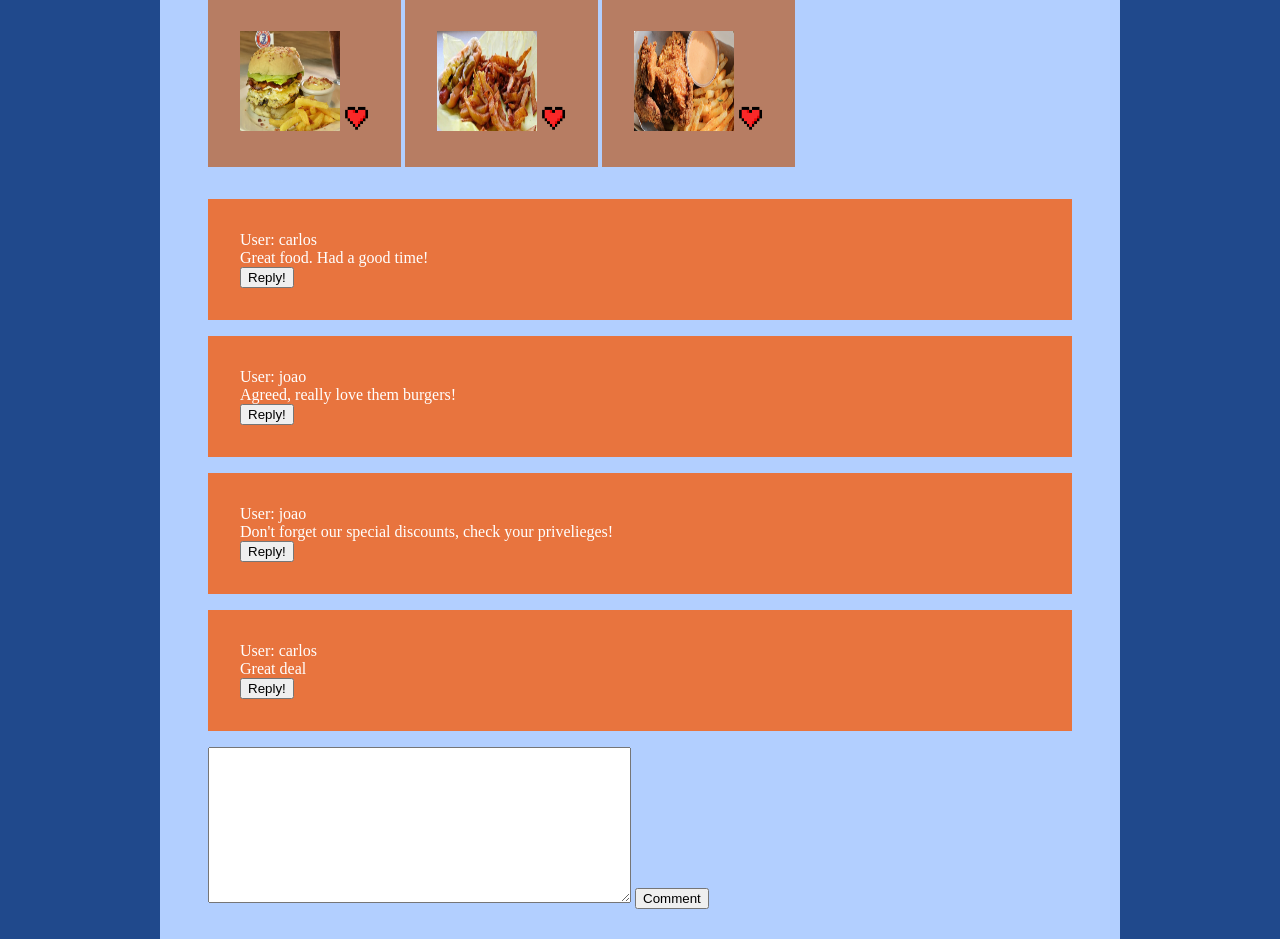
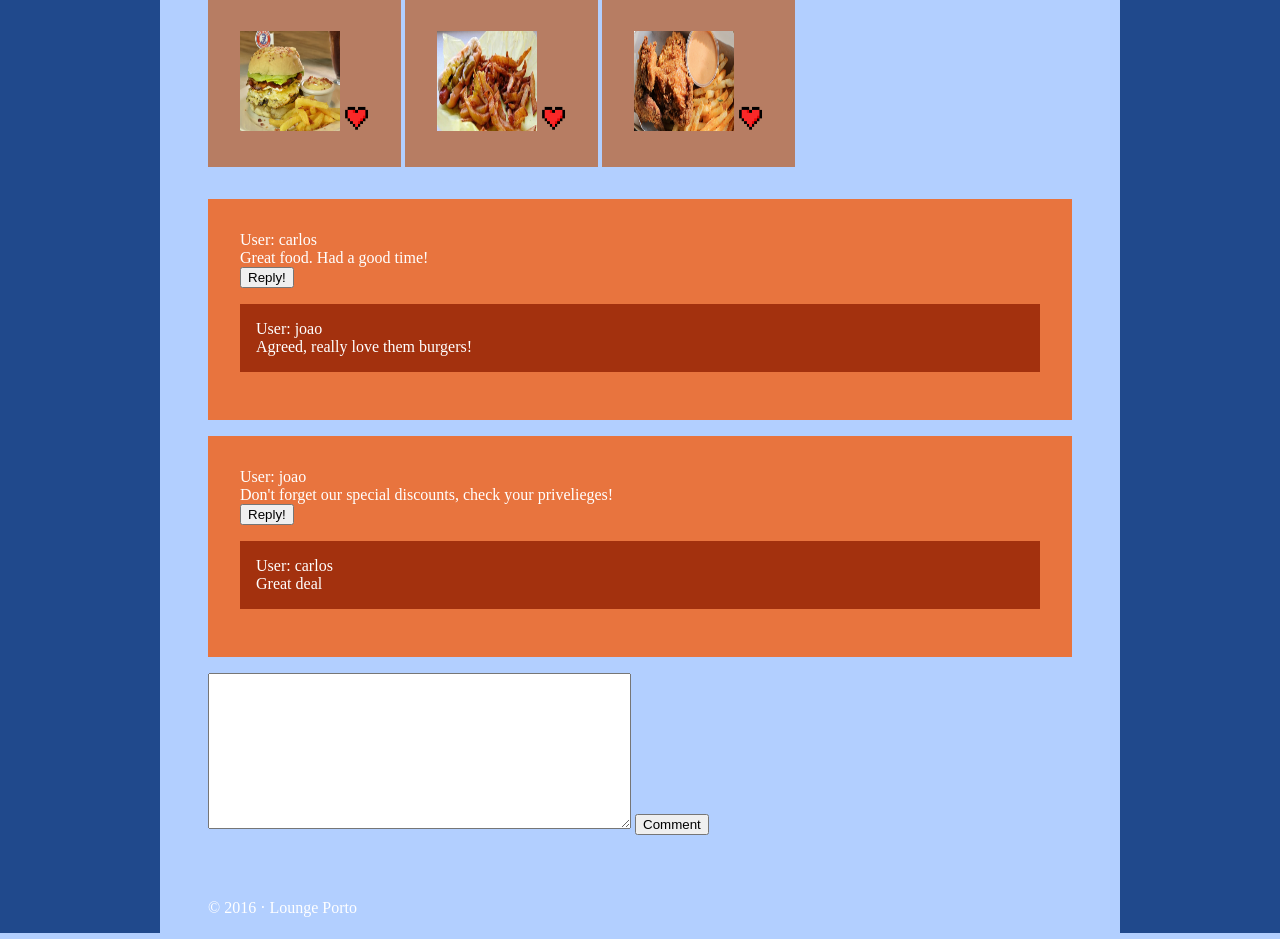
Before and after one commit to PedroTav/LTWProj, a PHP site: page /view_page.php?cat_id=1 in a window 1280 px wide. Shown: the part 699-1638 px from the top of the page. Run offline with PHP 8.4, Linux system fonts and the light colour scheme; the visitor is signed in with stand-in values (Sample User, id 1); data comes from the database, SQL or seed files in the repository; both versions use the stored data as it was after the commit.

Commit message:
Replies e bugs
Replies a funcionar,
Bugs de Criar Restaurante a  funcionar

```diff
--- a/action_create_restaurant.php
+++ b/action_create_restaurant.php
@@ -2,11 +2,12 @@
   include_once('config/init.php');
   include_once('database/restaurant.php');
 
+  $owner = $_POST[username];
   $name = trim(strip_tags($_POST['name']));
   $description = trim(strip_tags($_POST['description']));
   $type = $_POST['type'];
 
-  createRestaurant($name,$description,$type);
+  createRestaurant($name,$description,$type,$owner);
 
   header('Location: list_restaurants.php');
 ?>
--- a/css/style.css
+++ b/css/style.css
@@ -117,6 +117,20 @@ nav a {
   color: white;
 }
 
+#replies{
+  padding: 0;
+  margin: 0;
+}
+
+#replies li{
+  display: block;
+  clear: left;
+  background-color: #a3310e;
+  margin: 1em 0;
+  padding: 1em;
+  color: white;
+}
+
 #view_page_header{
    background-image: url('../images/back.png');
 }
@@ -157,6 +171,29 @@ nav a {
     color: black;
 }
 
+.dropdown-replies {
+   position: relative;
+   display: inline-block;
+}
+
+.dropdown-content-replies {
+   display: none;
+   position: absolute;
+   background-color: #bbe6f9;
+   min-width: 160px;
+   box-shadow: 0px 8px 16px 0px rgba(0,0,0,0.2);
+}
+
+.dropdown-replies:hover .dropdown-content-replies {
+   display: block;
+}
+
+.desc-replies {
+   padding: 15px;
+   text-align: center;
+   color: black;
+}
+
 
 footer {
   background-color: #b2cfff;
--- a/database/restaurant.php
+++ b/database/restaurant.php
@@ -15,11 +15,11 @@
     return $stmt->fetch();
   }
 
-  function createRestaurant($name,$description,$type) {
+  function createRestaurant($name,$description,$type,$owner) {
     global $conn;
 
-    $stmt = $conn->prepare('INSERT INTO restaurant VALUES (NULL, ?, ? , ? , ?)');
-    $stmt->execute(array(0,$name,$type,$description));
+    $stmt = $conn->prepare('INSERT INTO restaurant VALUES (NULL, ?, ? , ? , ?, ?)');
+    $stmt->execute(array(0,$name,$type,$description,$owner));
     return $stmt->fetch();
   }
 
--- a/database/review.php
+++ b/database/review.php
@@ -3,7 +3,7 @@
 function getReplies($reply) {
   global $conn;
 
-  $stmt = $conn->prepare('SELECT * FROM restaurant WHERE reply =?');
+  $stmt = $conn->prepare('SELECT * FROM reviews WHERE reply =?');
   $stmt->execute(array($reply));
   return $stmt->fetchAll();
 }
@@ -12,7 +12,15 @@ function getReplies($reply) {
     global $conn;
 
     $stmt = $conn->prepare('INSERT INTO reviews VALUES (NULL, ? , ? , ? , ?)');
-    $stmt->execute(array($username,$review,0,$cat_id));
+    $stmt->execute(array($username,$review,NULL,$cat_id));
+    return $stmt->fetch();
+  }
+
+  function createReplie($username,$review,$reply,$cat_id) {
+    global $conn;
+
+    $stmt = $conn->prepare('INSERT INTO reviews VALUES (NULL, ? , ? , ? , ?)');
+    $stmt->execute(array($username,$review,$reply,$cat_id));
     return $stmt->fetch();
   }
 
--- a/templates/create_restaurant.php
+++ b/templates/create_restaurant.php
@@ -1,6 +1,7 @@
 <section id="content">
   <h2>Add a Restaurant</h2>
   <form action="action_create_restaurant.php" method="post">
+    <input type="hidden" name="username" value="<?php $_SESSION[username]?>">
     <label>Name:
       <input type="text" name="name">
     </label>
--- a/templates/view_page.php
+++ b/templates/view_page.php
@@ -1,8 +1,6 @@
 <section id="content">
   <div id="view_page_header">
   <h1 id="view_page_header_title"><?=$restaurant['name']?> | <?=$restaurant['likes'] ?>
-
-
     <?php if(isset($_SESSION['username'])){ ?>
           <a href="action_like_restaurant.php?cat_id=<?=$restaurant['id']?>">
             <img  src="images/like.png" width="25" height="25" />
@@ -11,10 +9,6 @@
            <?php if(!isset($_SESSION['username'])){ ?>
                    <img  src="images/like.png" width="25" height="25" />
                   <?php } ?>
-
-
-
-
   </h1>
   <h3 id="description" ><?=$restaurant['description']?></h3>
   <img id="image_restaurant" src="images/restaurant<?=$restaurant['id']?>.png">
@@ -22,6 +16,7 @@
    <a class="btn"  href="edit_restaurant.php?cat_id=<?=$restaurant[id]?>">Edit</a>
   <?php } ?>
   </div>
+
 
   <ul id="menus">
    <?php foreach ($menus as $menu) { ?>
@@ -40,8 +35,13 @@
    <?php } ?>
   </ul>
 
+
+
   <ul id ="reviews">
    <?php foreach ($reviews as $review) { ?>
+
+     <?php if($review[reply]==NULL) { ?>
+ <?php $replies=getReplies($review[id])?>
 
      <li>
        <div>User:
@@ -51,15 +51,34 @@
          <?=$review['review']?>
        </div>
 
-
-
-         <?php if (isset($_SESSION['username'])) {?>
-         <button type="button">Reply!</button>
-         <?php } ?>
-     </li>
+       <?php if (isset($_SESSION['username'])) {?>
+       <div class="dropdown-replies">
+       <button type="button">Reply!</button>
+       <div class="dropdown-content-replies">
+       <form  method="POST" id="reply" action="action_create_reply.php">
+         <input type="hidden"  name="username" value="<?=$_SESSION['username']?>">
+         <input type="hidden"  name="cat_id"  value="<?=$restaurant['id']?>">
+         <input type="hidden"  name="reply"  value="<?=$review['id']?>">
+         <textarea name="review" rows="5" cols="30"></textarea>
+       <input type="submit" value="Comment">
+       </form>
+       </div>
+       </div>
+<?php } ?>
+         <ul id ="replies">
+    <?php foreach ($replies as $review) { ?>
+      <li >
+        <div>User:
+          <?=$review['username']?>
+        </div>
+        <div>
+          <?=$review['review']?>
+        </div>
+      <?php } ?>
+    </ul>
    <?php } ?>
+<?php } ?>
   </ul>
-
 
 
 
--- a/view_page.php
+++ b/view_page.php
@@ -10,6 +10,7 @@
   $reviews = getReviewsFromRestaurant($cat_id);
   $menus = getMenusFromRestaurant($cat_id);
 
+
   include ('templates/header.php');
   include ('templates/view_page.php');
   include ('templates/footer.php');
```
Also changed, not shown: action_create_reply.php (added, +13 -0 lines), store.db.
